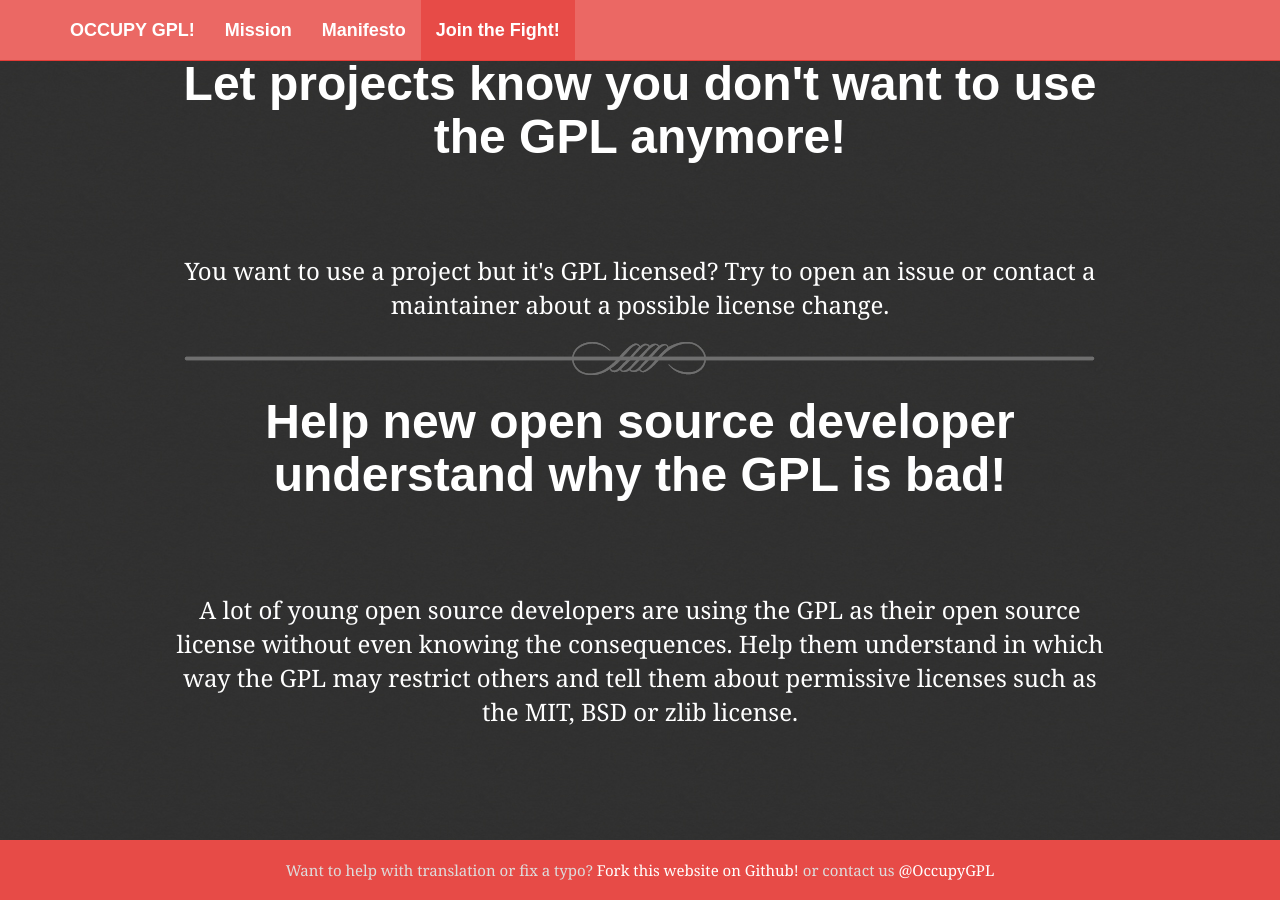
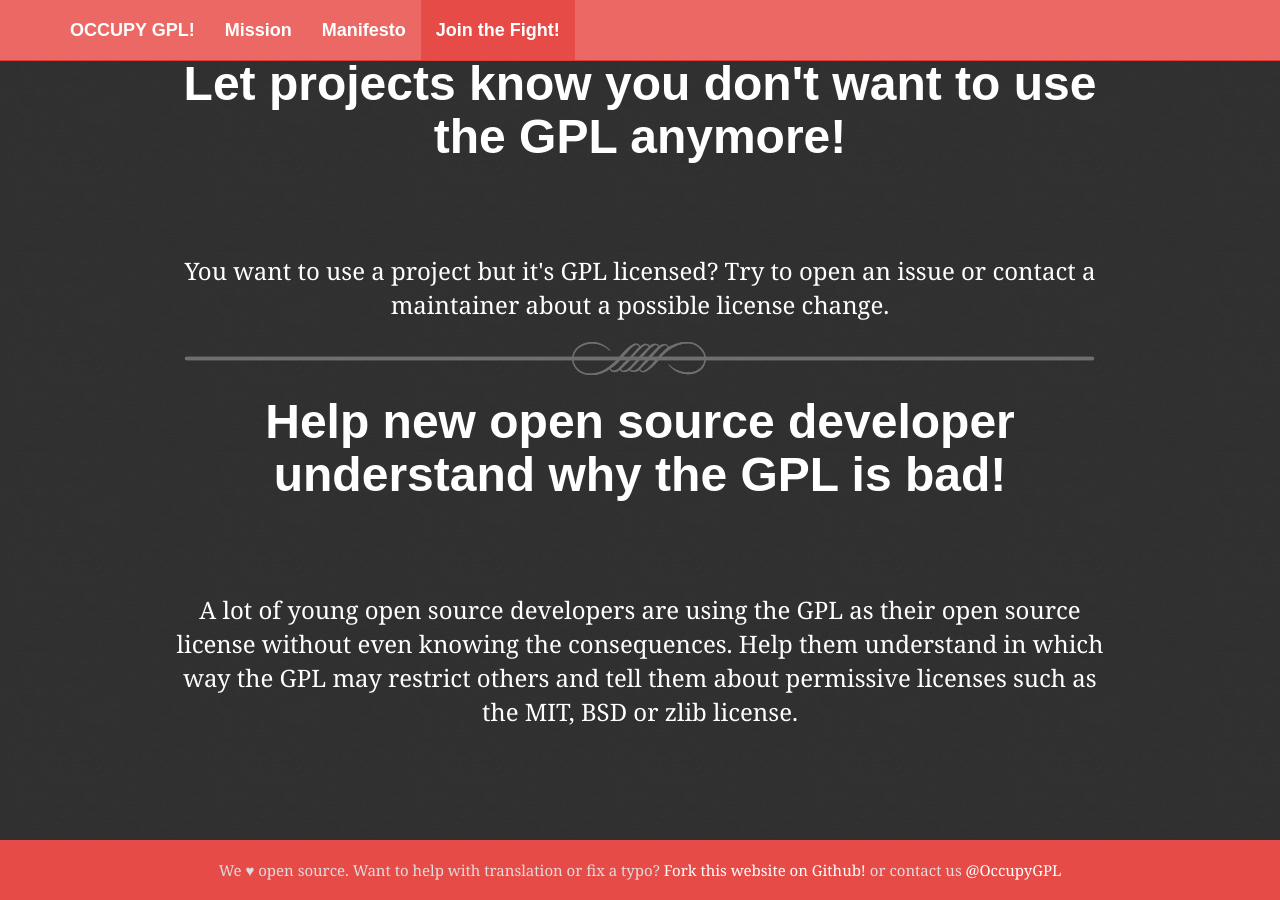
Before and after one commit to typotypo/occupygpl.org, a Jekyll site: the page built from index.html, in a window 1280 px wide and 900 px high, scrolled down 3149 px. Built offline with Jekyll 4.4.1, drawn with Linux system fonts in a browser that asks for light colours; some web fonts are replaced; comment, search, counter and statistics services are not loaded; part of the change alters nothing that is shown.

```diff
--- /dev/null
+++ b/_includes/analytics.html
@@ -0,0 +1,10 @@
+<script>
+  (function(i,s,o,g,r,a,m){i['GoogleAnalyticsObject']=r;i[r]=i[r]||function(){
+  (i[r].q=i[r].q||[]).push(arguments)},i[r].l=1*new Date();a=s.createElement(o),
+  m=s.getElementsByTagName(o)[0];a.async=1;a.src=g;m.parentNode.insertBefore(a,m)
+  })(window,document,'script','//www.google-analytics.com/analytics.js','ga');
+
+  ga('create', 'UA-59533687-1', 'auto');
+  ga('send', 'pageview');
+
+</script>
--- a/_includes/footer.html
+++ b/_includes/footer.html
@@ -1,5 +1,5 @@
 <footer class="footer">
     <div class="container-fluid">
-        <p>Want to help with translation or fix a typo? <a href="https://github.com/kasoki/occupygpl.org">Fork this website on Github!</a> or contact us <a href="https://twitter.com/occupygpl">@OccupyGPL</a></p>
+        <p>We &#9829; open source. Want to help with translation or fix a typo? <a href="https://github.com/kasoki/occupygpl.org">Fork this website on Github!</a> or contact us <a href="https://twitter.com/occupygpl">@OccupyGPL</a></p>
     </div>
 </footer>
--- a/_layouts/default.html
+++ b/_layouts/default.html
@@ -31,3 +31,5 @@
 <script src="lib/jquery.min.js"></script>
 <script src="lib/bootstrap/js/bootstrap.min.js"></script>
 <script src="js/main.js"></script>
+
+{% include analytics.html %}
```
